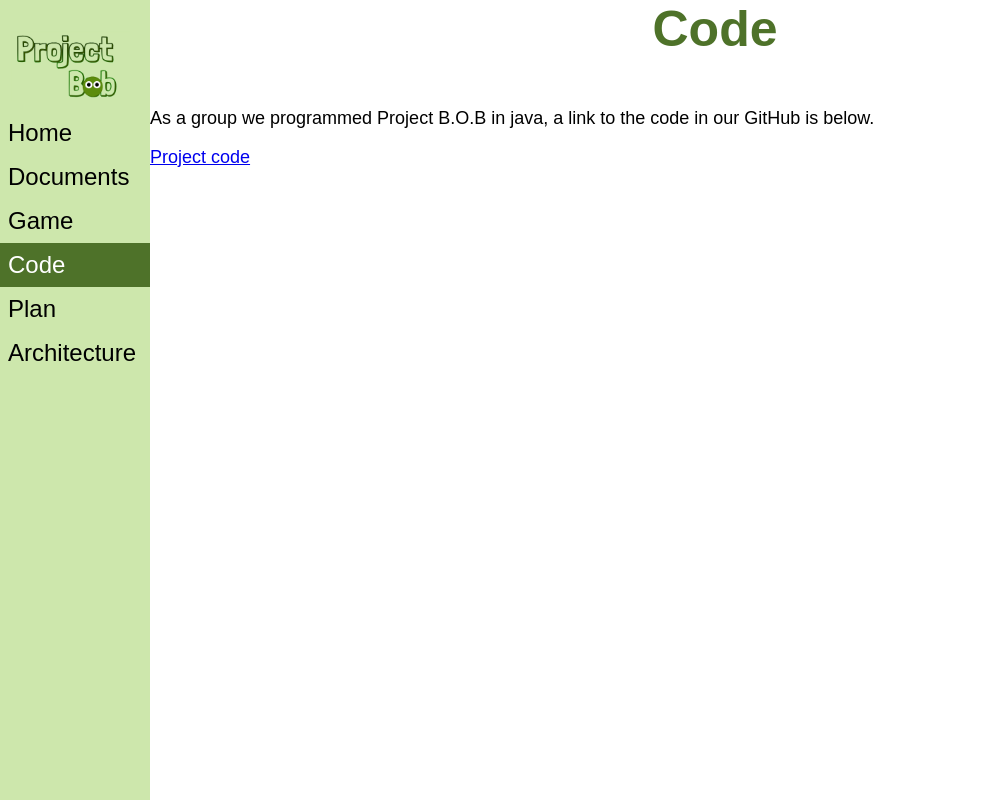
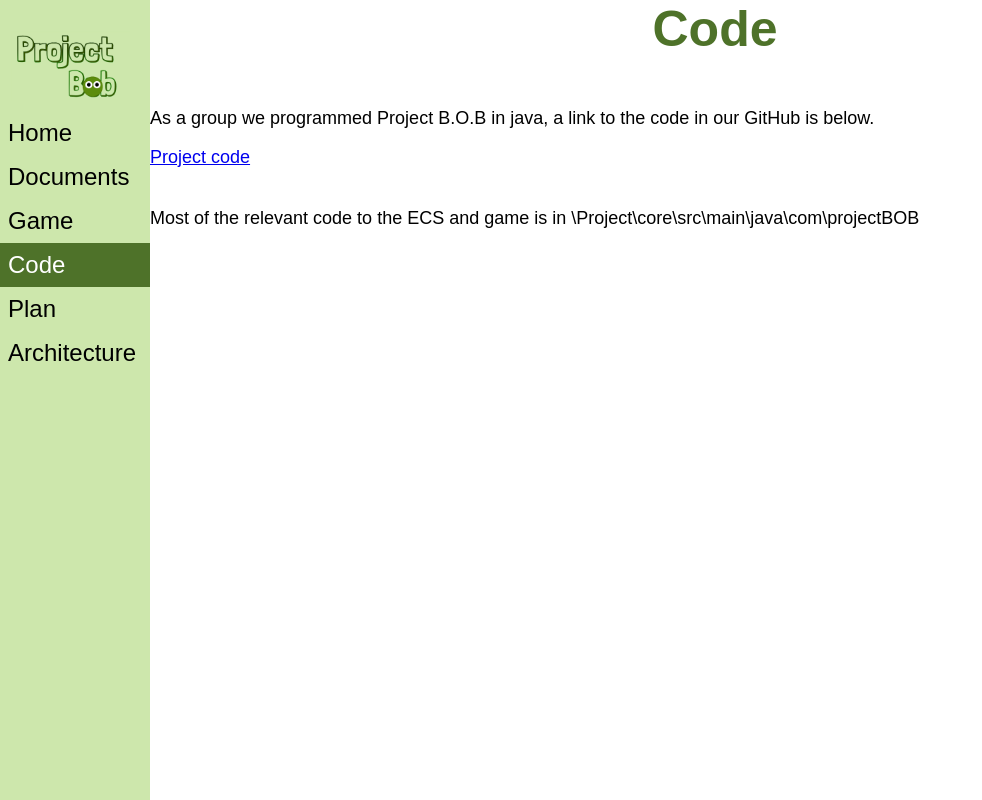
Before and after one commit to JJTB100/ProjectBOBSite, a plain HTML site: page code.html in a window 1280 px wide. Shown: the whole page, without its empty margins (0-982 px from the left). Drawn offline with Linux system fonts and the light colour scheme.

Commit message:
Added directions to main code

```diff
--- a/code.html
+++ b/code.html
@@ -1,18 +1,20 @@
 <html>
+
 <head>
    <link rel="stylesheet" href="design2.css">
    <title>Project B.O.B</title>
 </head>
+
 <body>
    <div class="sidebar">
-   <img src="BOB.png"  alt="BOB">
+      <img src="BOB.png" alt="BOB">
       <nav>
-   <a  href="index.html">Home</a>
-   <a  href="documents.html">Documents</a>
-   <a  href="game.html">Game</a>
-   <a  class="active" href="code.html">Code</a>
-   <a  href="plan.html">Plan</a>
-   <a  href="architecture.html">Architecture</a>
+         <a href="index.html">Home</a>
+         <a href="documents.html">Documents</a>
+         <a href="game.html">Game</a>
+         <a class="active" href="code.html">Code</a>
+         <a href="plan.html">Plan</a>
+         <a href="architecture.html">Architecture</a>
       </nav>
    </div>
 
@@ -20,9 +22,12 @@
       <h1>Code</h1>
    </div>
 
-<div class= "center-text">
+   <div class="center-text">
       <p>As a group we programmed Project B.O.B in java, a link to the code in our GitHub is below.</p>
       <a href="https://github.com/JJTB100/ENG1-Team-1-Project/tree/main/Project">Project code</a>
+      <p>Most of the relevant code to the ECS and game is in \Project\core\src\main\java\com\projectBOB
+      </p>
    </div>
 </body>
+
 </html>
```
Lines whose indentation alone changed are shown as unchanged.
